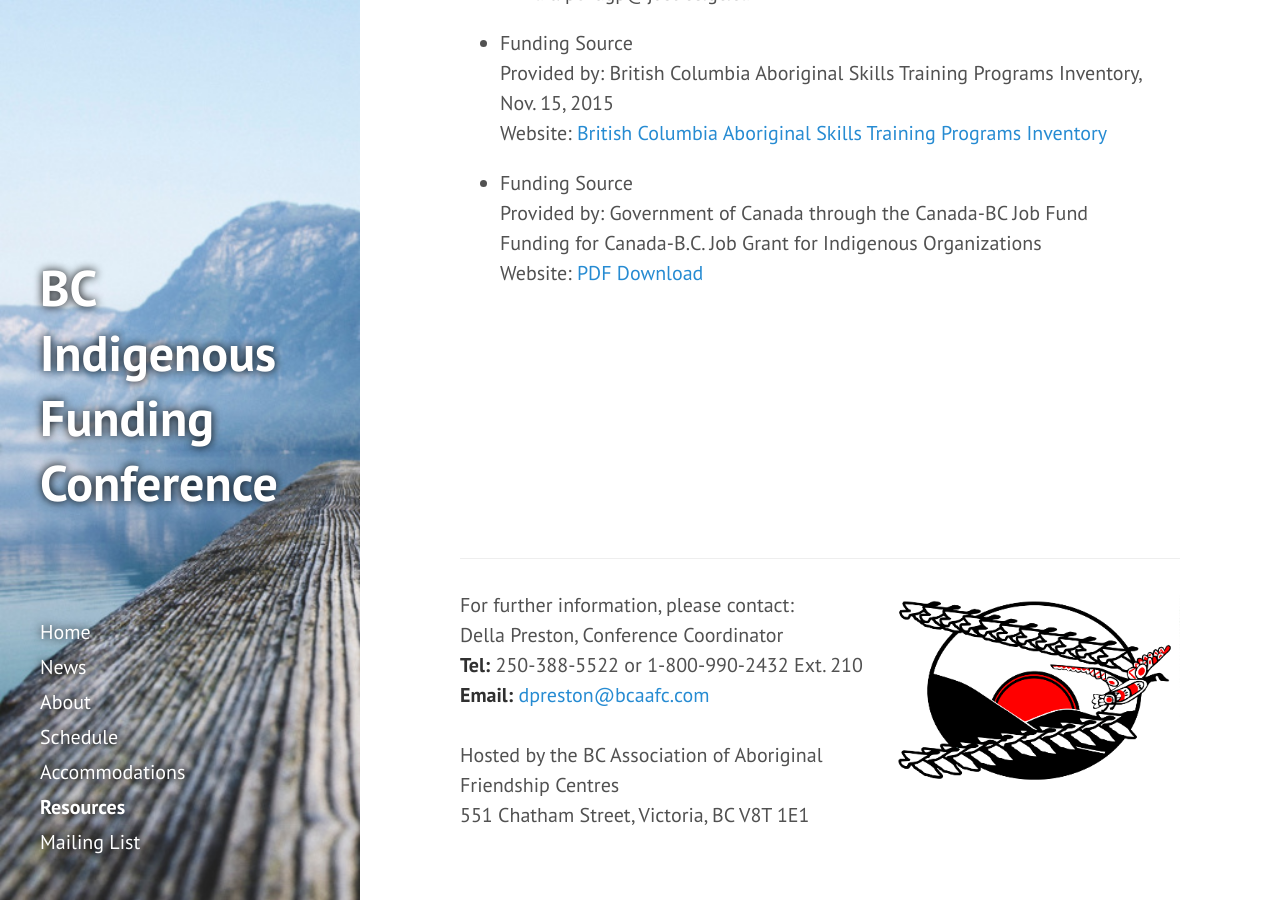
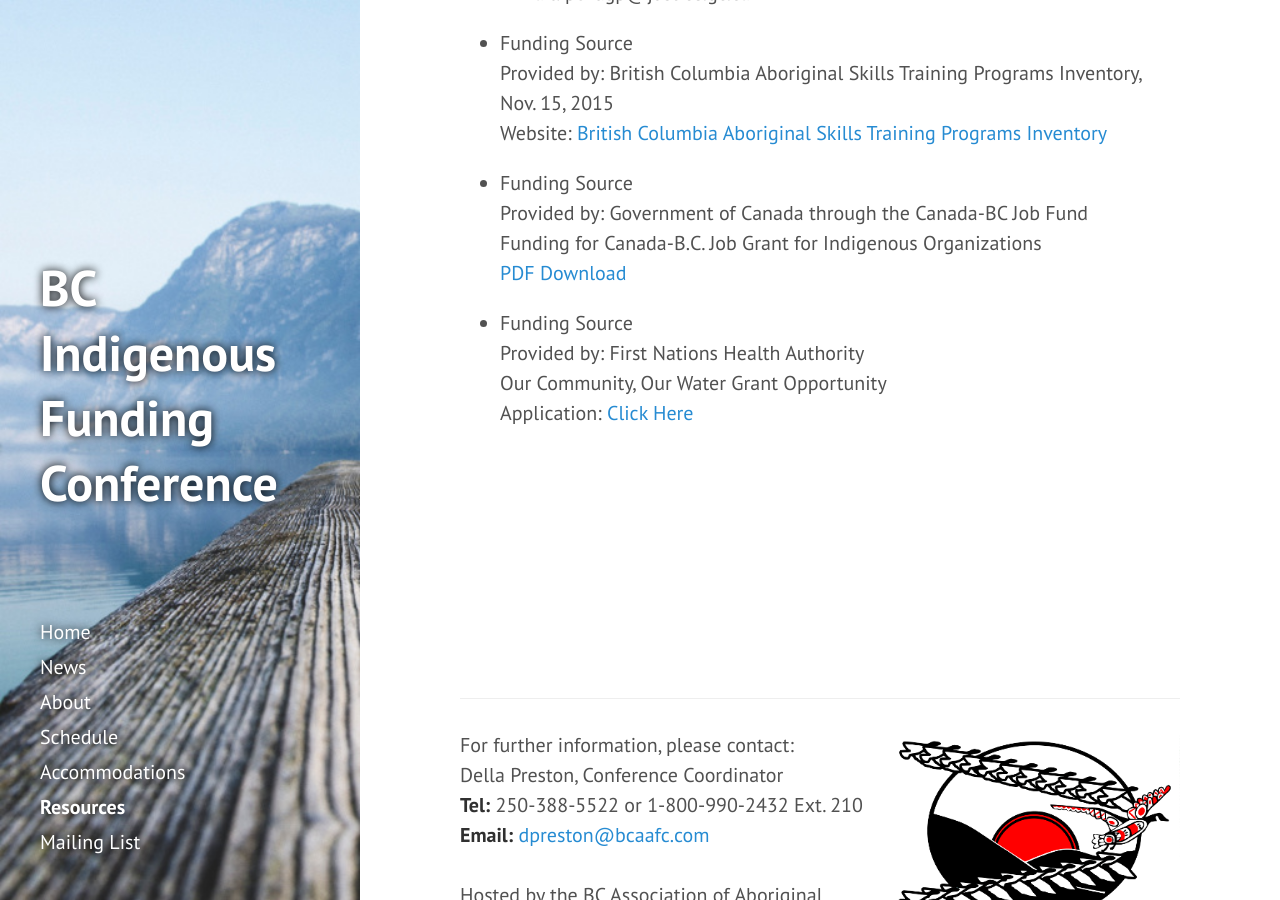
Before and after one commit to BCAAFC/funding-conference-2016, a Jekyll site: the page built from resources.md, in a window 1280 px wide and 900 px high, scrolled down 2032 px. Built offline with Jekyll 4.4.1, drawn with Linux system fonts in a browser that asks for light colours; nearby versions of some CDN libraries.

Commit message:
resources
FNHA

```diff
--- a/resources.md
+++ b/resources.md
@@ -125,8 +125,19 @@
   <br>
   Funding for Canada-B.C. Job Grant for Indigenous Organizations
   <br>
-  Website: [PDF Download](/public/resources/CanBCJobGrantsBCAAFC.pdf/)
+  [PDF Download](/public/resources/CanBCJobGrantsBCAAFC.pdf/)
   <br>
+
+  * Funding Source
+  <br>
+  Provided by: First Nations Health Authority
+  <br>
+  Our Community, Our Water Grant Opportunity
+  <br>
+  Application: [Click Here](http://www.fnha.ca/about/news-and-events/news/our-community-our-water-grant-opportunity/)
+  <br>
+
+
 
 
 
```
